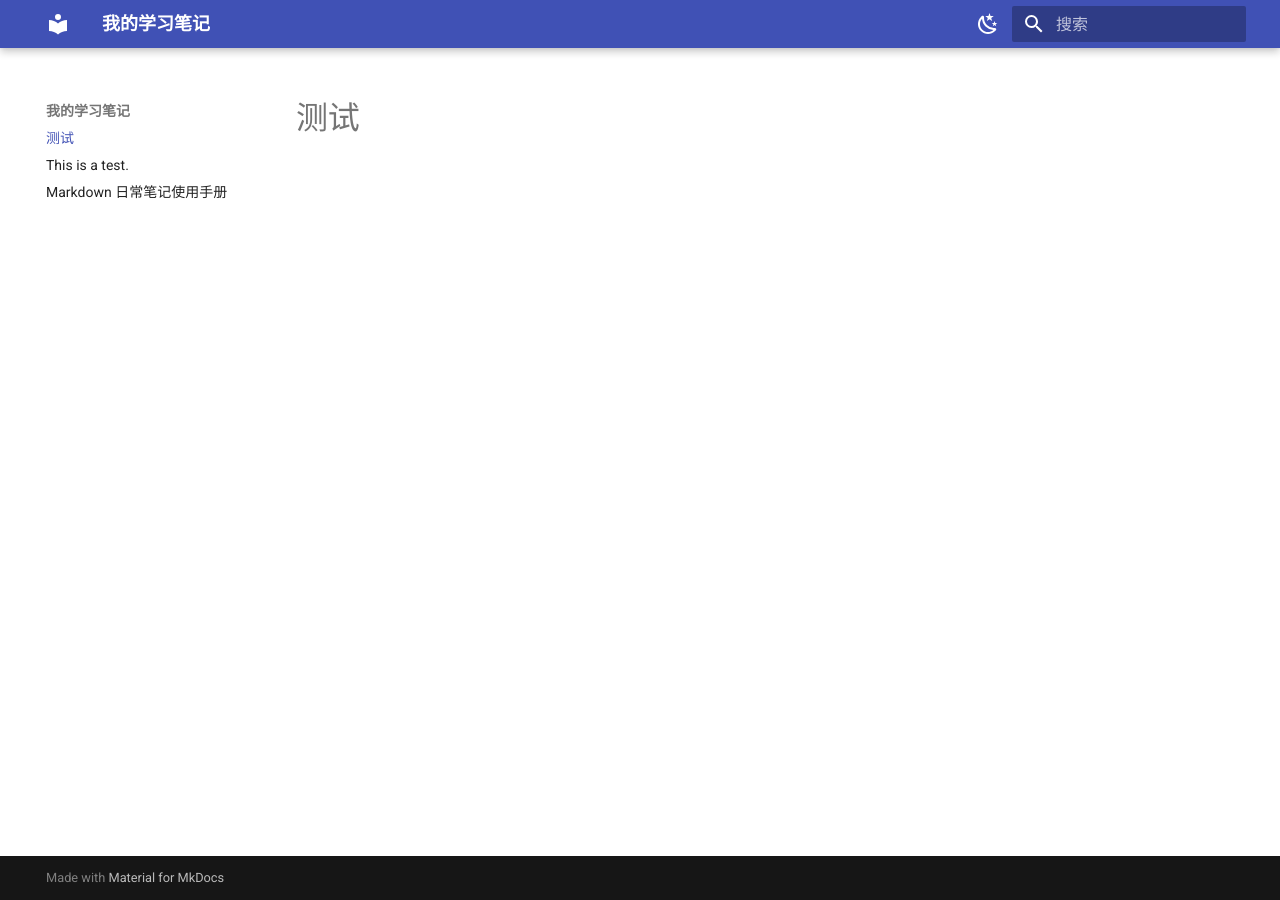
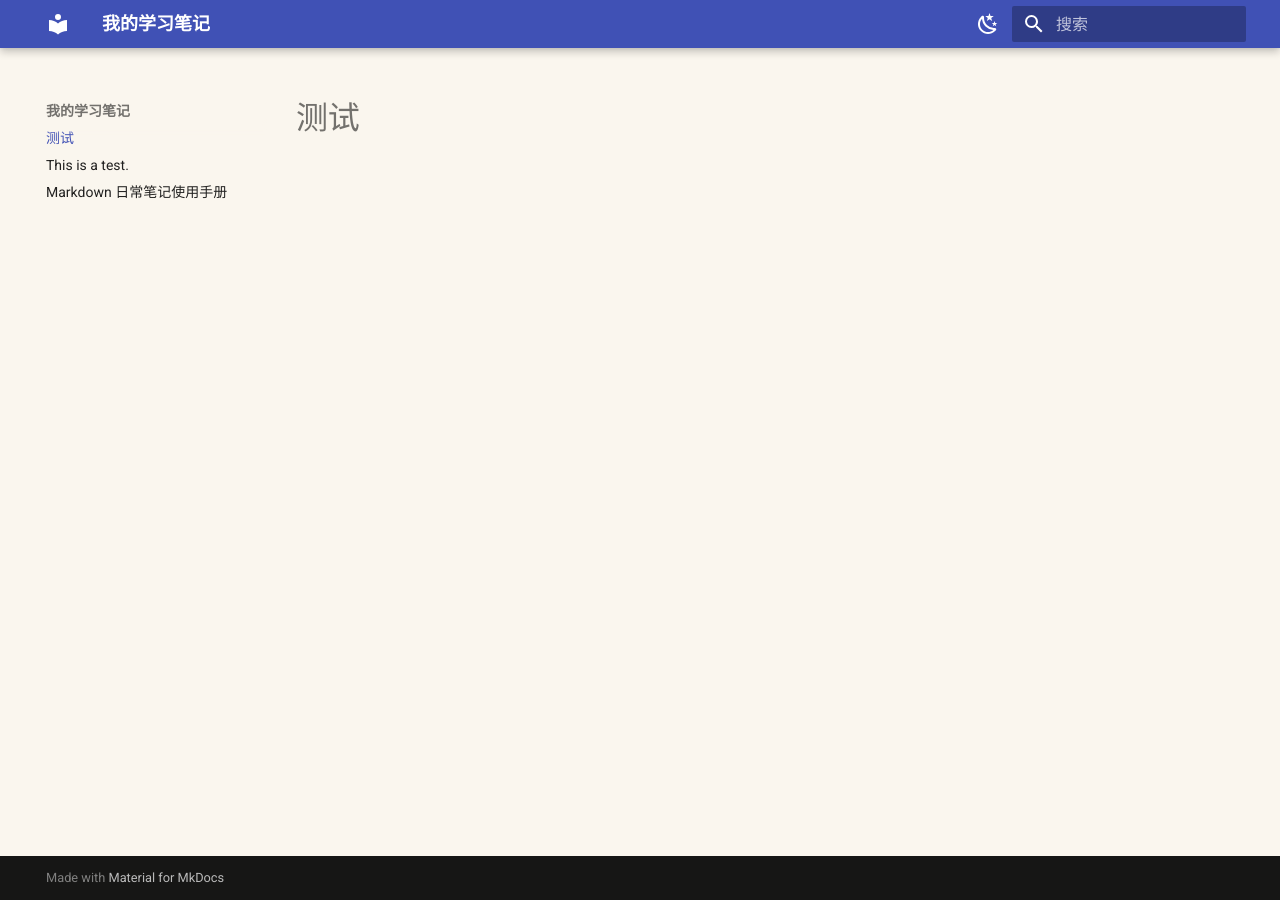
Before and after one commit to linform/notes, an MkDocs documentation site: the page built from docs/index.md, in a window 1280 px wide. Built offline with MkDocs 1.6.1 and Material for MkDocs 9.7.7, drawn with Linux system fonts in a browser that asks for light colours.

Commit message:
Auto sync notes 2026-10-09 13:29:22

```diff
--- /dev/null
+++ b/docs/stylesheets/extra.css
@@ -0,0 +1,4 @@
+/* 仅修改浅色模式的背景颜色 */
+body[data-md-color-scheme="default"] {
+    --md-default-bg-color: #FAF6EE;
+}
--- a/mkdocs.yml
+++ b/mkdocs.yml
@@ -46,3 +46,6 @@ markdown_extensions:
 extra_javascript:
   - javascripts/mathjax.js
   - https://cdn.jsdelivr.net/npm/mathjax@3/es5/tex-mml-chtml.js
+
+extra_css:
+  - stylesheets/extra.css
```
